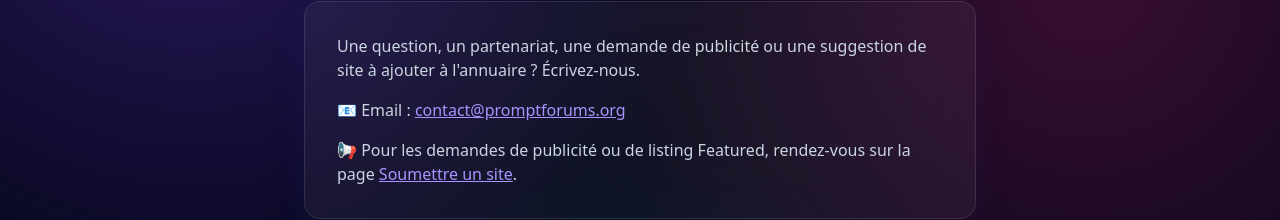
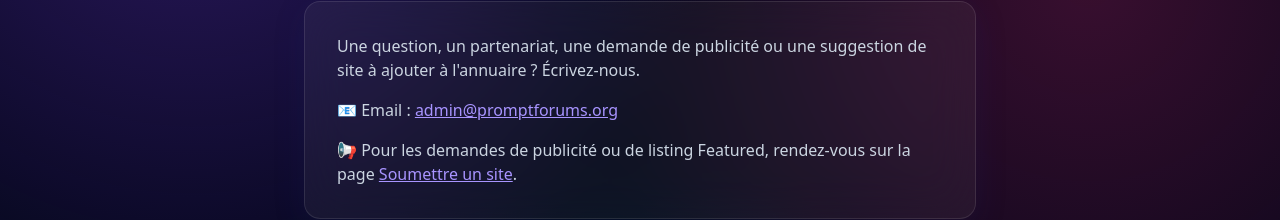
Before and after one commit to fazalaye/forums, a Next.js app: page /contact in a window 1280 px wide. Shown: the part 180-400 px from the top of the page. Built offline with nearby package versions, Linux system fonts and the light colour scheme; no server answers.

Commit message:
Update contact email to admin@promptforums.org
Co-Authored-By: Claude Opus 4.8 <noreply@anthropic.com>
Claude-Session: https://claude.ai/code/session_01ByoUVB5gUYdhY3MwToSs8j

```diff
--- a/app/contact/page.js
+++ b/app/contact/page.js
@@ -15,8 +15,8 @@ export default function ContactPage() {
         </p>
         <p>
           📧 Email :{" "}
-          <a href="mailto:contact@promptforums.org" className="text-brand-300 underline">
-            contact@promptforums.org
+          <a href="mailto:admin@promptforums.org" className="text-brand-300 underline">
+            admin@promptforums.org
           </a>
         </p>
         <p>
```
